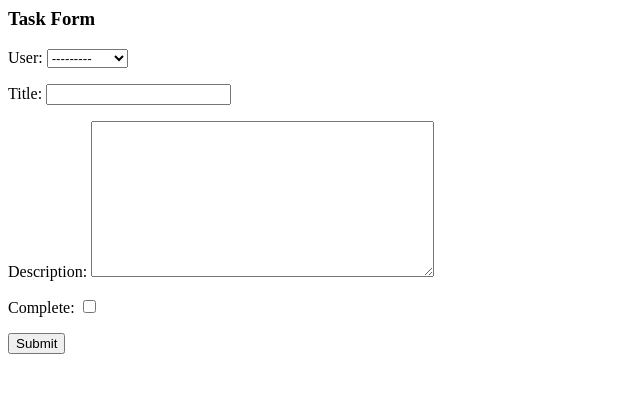
After one commit to GabrielCenteioFreitas/ToDoList-Project, a Django app: page /task-create/ in a window 1280 px wide. The commit adds this page. Shown: the top 393 px of the page, without its empty margins (0-640 px from the left). Run offline with Django 4.2, Linux system fonts and the light colour scheme; data comes from the database, SQL or seed files in the repository; both versions use the stored data as it was after the commit.

Commit message:
create view TaskCreate

```diff
--- /dev/null
+++ b/base/templates/base/task_form.html
@@ -0,0 +1,6 @@
+<h3>Task Form</h3>
+
+<form method="POST" action=""> {% csrf_token %}
+    {{form.as_p}}
+    <input type="submit" value="Submit">
+</form>
--- a/base/templates/base/task_list.html
+++ b/base/templates/base/task_list.html
@@ -1,4 +1,5 @@
 <h1>My To Do List</h1>
+<a href="{% url 'task-create' %}">Add Task</a>
 
 <table>
     <tr>
--- a/base/urls.py
+++ b/base/urls.py
@@ -1,8 +1,9 @@
 from django.urls import path
-from .views import TaskList, TaskDetail
+from .views import TaskList, TaskDetail, TaskCreate
 
 
 urlpatterns = [
     path('', TaskList.as_view(), name='tasks'),
     path('task/<int:pk>', TaskDetail.as_view(), name='task'),
+    path('task-create/', TaskCreate.as_view(), name='task-create'),
 ]
--- a/base/views.py
+++ b/base/views.py
@@ -1,6 +1,8 @@
 from django.shortcuts import render
 from django.views.generic.list import ListView
 from django.views.generic.detail import DetailView
+from django.views.generic.edit import CreateView
+from django.urls import reverse_lazy
 from .models import Task
 
 class TaskList(ListView):
@@ -11,3 +13,8 @@ class TaskDetail(DetailView):
     model = Task
     context_object_name = 'task'
     template_name = 'base/task.html'
+
+class TaskCreate(CreateView):
+    model = Task
+    fields = '__all__'
+    success_url = reverse_lazy('tasks')
```
Also changed, not shown: db.sqlite3.
